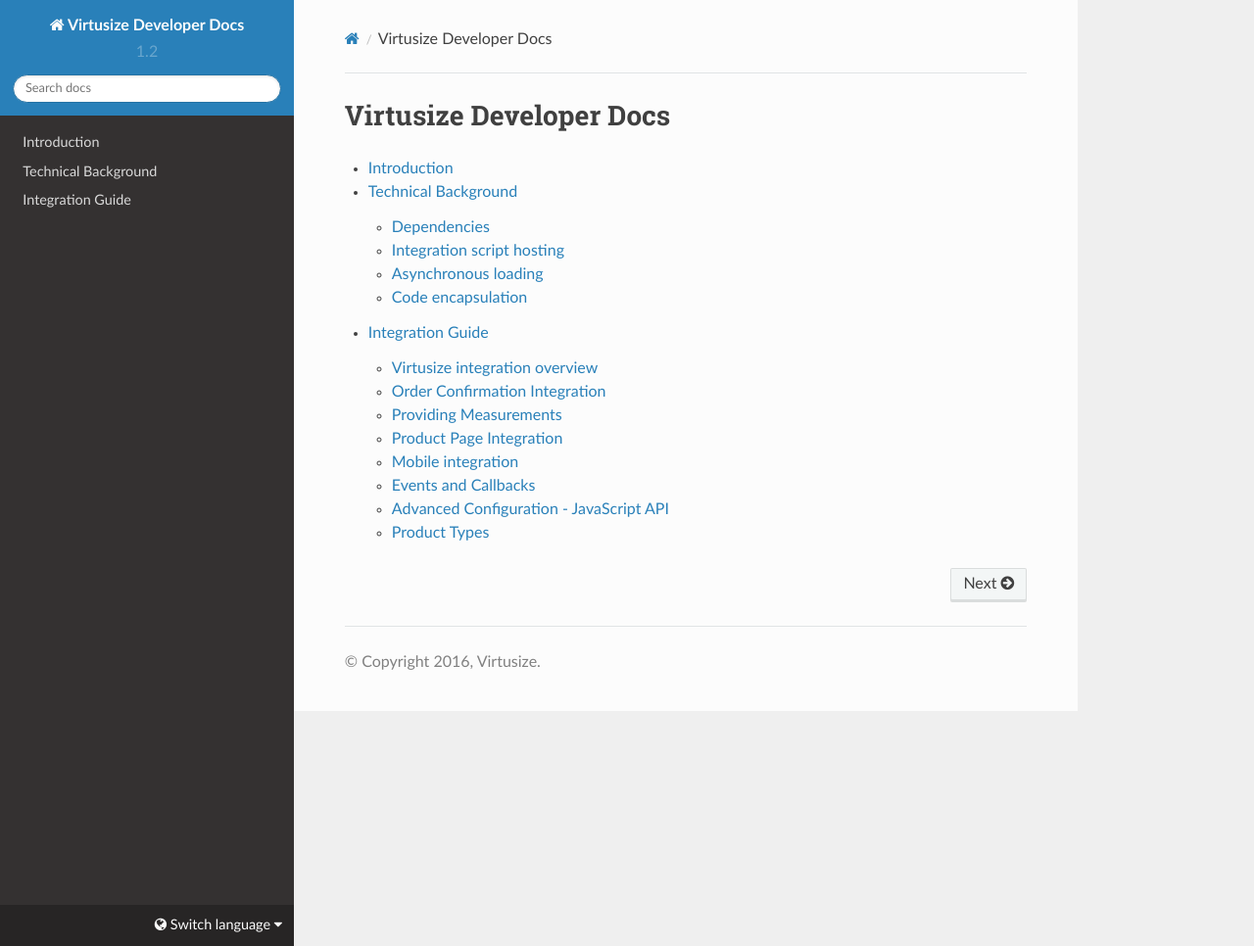
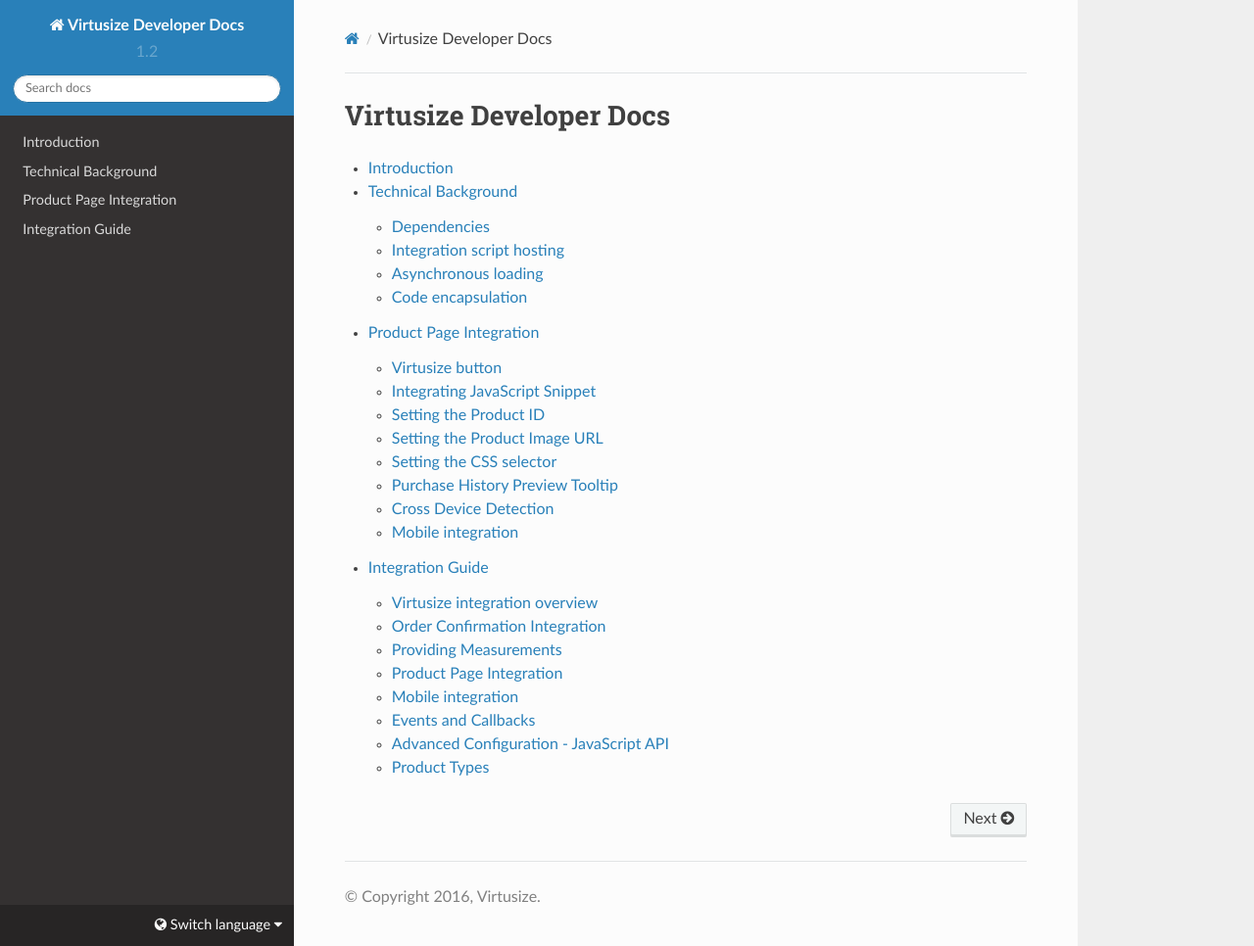
Before and after one commit to virtusize/virtusize.github.io, a Sphinx documentation site: the page built from source/index.rst, in a window 1280 px wide and 966 px high. Shown: the whole window at 98% size. Built offline with Sphinx 7.4.7 and the Read the Docs theme 2.0.0, drawn with Linux system fonts in a browser that asks for light colours; some of the changed lines change nothing that is shown.

Commit message:
Feature: Added product page integration section

```diff
--- a/source/index.rst
+++ b/source/index.rst
@@ -11,4 +11,5 @@
 
    introduction/index
    technical-background/index
+   product-page-integration/index
    integration-guide
--- /dev/null
+++ b/source/product-page-integration/index.rst
@@ -0,0 +1,178 @@
+.. _label-product-page-integration:
+
+Product Page Integration
+========================
+
+On your product pages: add an HTML snippet for the Virtusize button and add the
+Virtusize script that enables the Virtusize widget, activated by the button.
+
+
+.. _label-virtusize-button:
+
+Virtusize button
+----------------
+
+The HTML snippet for the Virtusize button should be included on the product page
+and position the button closely to the size selector. We can provide a few
+responsive buttons, with different designs that would suit your page style.
+
+The element you create should not be visible when the page loads; it will
+automatically be shown when there is a valid product in the Virtusize database.
+Set the button style to ``visibility:hidden``, to ``display:none`` or both.
+
+.. note::
+    Sample buttons are available (link) for use.
+
+
+.. _label-integrating-javaScript-snippet:
+
+Integrating JavaScript Snippet
+------------------------------
+
+The integration snippet should be included on the product page just before the
+closing ``</body>`` tag. This ensures minimal impact on the page load speed. The
+code is similar to Google Analytics or Facebook Connect.
+
+Before inserting the snippet, you need to define the following items:
+
+1. The API key for your store - `contact our sales team <sales@virtusize.com>`__.
+2. The Product ID - see :ref:`label-setting-the-product-id`.
+3. The Product Image URL - see :ref:`label-setting-the-product-image-url`.
+4. The CSS selector - see :ref:`label-setting-the-css-selector`.
+5. Enabling the Purchase History Preview Tooltip - see :ref:`label-phpv-tooltip`.
+
+The simplest way to integrate is:
+
+.. code-block:: html
+   :linenos:
+
+    <!-- Virtusize Integration -->
+    <script>
+    !function(a,b,c,d){var e,f,g,h,i,j,k,l,m;for(a.Virtusize=d,a[d]=a[d]||[],a[d].env=null!=a.vsEnv?a.vsEnv:"production",a[d].url=null!=a.vsUrl?a.vsUrl:a.location.host,a.vsEnv=void 0,a.vsUrl=void 0,a[d].methods=["setApiKey","setRegion","setLanguage","setWidgetOverlayColor","addWidget","ready","setMobile","on","setAvailableSizes","setSizeAliases","addOrder","setUserId"],a[d].factory=function(b){return function(){var c;return c=Array.prototype.slice.call(arguments),c.unshift(b),a[d].push(c),a[d]}},m=a[d].methods,k=0,l=m.length;l>k;k++)f=m[k],a[d][f]=a[d].factory(f);a[d].snippetVersion="3.2.0",i=b.createElement(c),e=b.getElementsByTagName(c)[0],i.async=1,g="/integration/v3.js",h=".virtusize.com"+g,j={production:"api"+h,staging:"staging"+h,local:a[d].url+g+"?source"},i.src="//"+("https:"!==a.location.protocol&&"local"!==a[d].env?"cdn.":"")+j[a[d].env],i.id="vs-integration",e.parentNode.insertBefore(i,e)}(window,document,"script","vs");
+
+    vs.setApiKey("API_KEY");
+    vs.addWidget({
+        productId: "PRODUCT_ID",
+        buttonSelector: "BUTTON_SELECTOR",
+        productImageUrl: "PRODUCT_IMAGE_URL",
+        done: function(error) {
+            this.on("user-opened-panel-compare", function() {
+                // This callback is called when a User
+                // compares an item.
+                // Use this to detect actual Virtusize usage.
+            });
+        }
+    });
+    </script>
+    <!-- End Virtusize Integration -->
+
+
+.. _label-setting-the-product-id:
+
+Setting the Product ID
+----------------------
+
+The integration snippet needs the unique product ID to identify what measurements
+to use. The value ``PRODUCT_ID`` should be the actual identifier of the product.
+The Product ID must be unique for that product and should be an identifier that
+identifies the product regardless of size or color. The Product ID in the snippet
+needs to be the same as the ID that is in the Virtusize product database.
+
+
+.. _label-setting-the-product-image-url:
+
+Setting the Product Image URL
+-----------------------------
+
+The Virtusize Widget includes an image of the product the customer is currently
+looking at, as well as images of the items they have previously purchased. The
+image will only be downloaded once from your URL and then distributed through our
+worldwide CDN.
+
+The ideal image dimensions are ``width: 360px; height: 500px`` with a safe area
+around the left and right edges to prevent cropping.
+
+
+.. _label-setting-the-css-selector:
+
+Setting the CSS selector
+------------------------
+
+Any button selector can be used, the choice is yours. Normally, an ID is recommended
+when only one button is present on the page, and a class when having multiple buttons.
+
+For example, if you use ``id="virtusize-button"`` on the button element, then set as line 3:
+
+.. code-block:: javascript
+   :linenos:
+
+    vs.addWidget({
+         productId: "PRODUCT_ID",
+         buttonSelector: "#virtusize-button",
+         productImageUrl: "PRODUCT_IMAGE_URL"
+    });
+
+
+.. _label-phpv-tooltip:
+
+Purchase History Preview Tooltip
+--------------------------------
+
+This is a tooltip that shows a recent item from the user’s purchase history.
+It is inspired by the Bootstrap Tooltip.
+
+To enable this, add line 5 to your integration. Lines 7 and 8 are optional:
+
+.. code-block:: javascript
+   :linenos:
+
+    vs.addWidget({
+         productId: "PRODUCT_ID",
+         buttonSelector: "BUTTON_SELECTOR",
+         productImageUrl: "PRODUCT_IMAGE_URL",
+         tooltipEnabled: true,
+         tooltipStyle: "light",    // default: dark
+         tooltipPosition: "bottom" // default: top
+    });
+
+
+.. _label-cross-device-detection:
+
+Cross Device Detection
+----------------------
+
+To make it possible for your customers to use Virtusize across different devices,
+you need to provide Virtusize with your user ID. Enabling a customer that bought
+an item from their smartphone to use that item as a reference when shopping from
+their desktop computer.
+
+User ID must match across product page and order confirmation page integration to
+have effect. Set only if user ID is known.
+
+.. code-block:: javascript
+   :linenos:
+
+   // User ID as string
+   vs.setUserId("USER_ID");
+
+
+.. _label-mobile-integration:
+
+Mobile integration
+------------------
+
+Virtusize comes with a mobile version of the widget optimized for phones. When a
+mobile browser is detected, the Virtusize integration automatically loads the
+mobile widget instead of the desktop version.
+
+You can force the Virtusize integration to load either the mobile or desktop
+version. This is useful if you have a dedicated mobile website.
+
+.. code-block:: javascript
+   :linenos:
+
+    // To force mobile
+    vs.setMobile(true);
+
+    // To force desktop
+    vs.setMobile(false);
```
